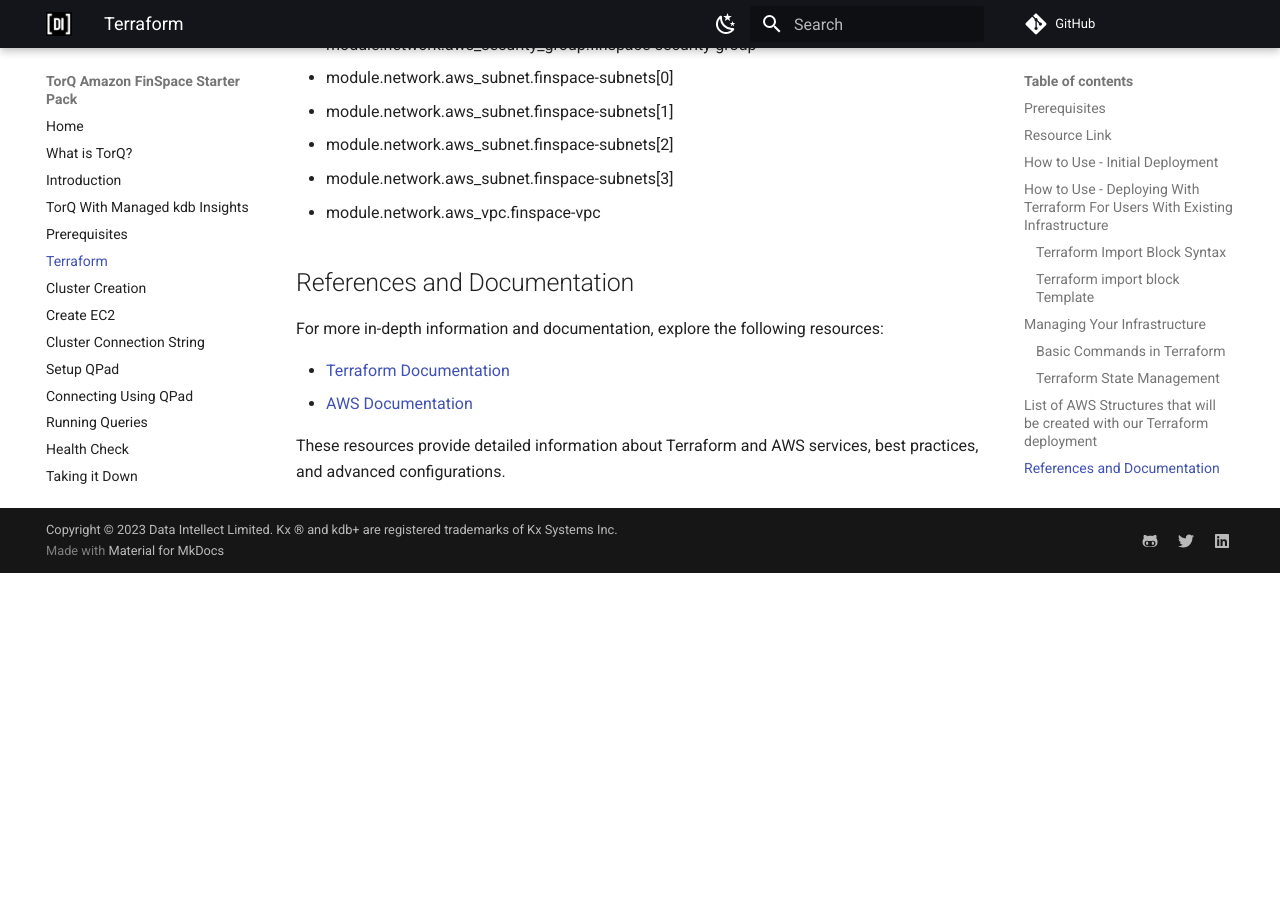
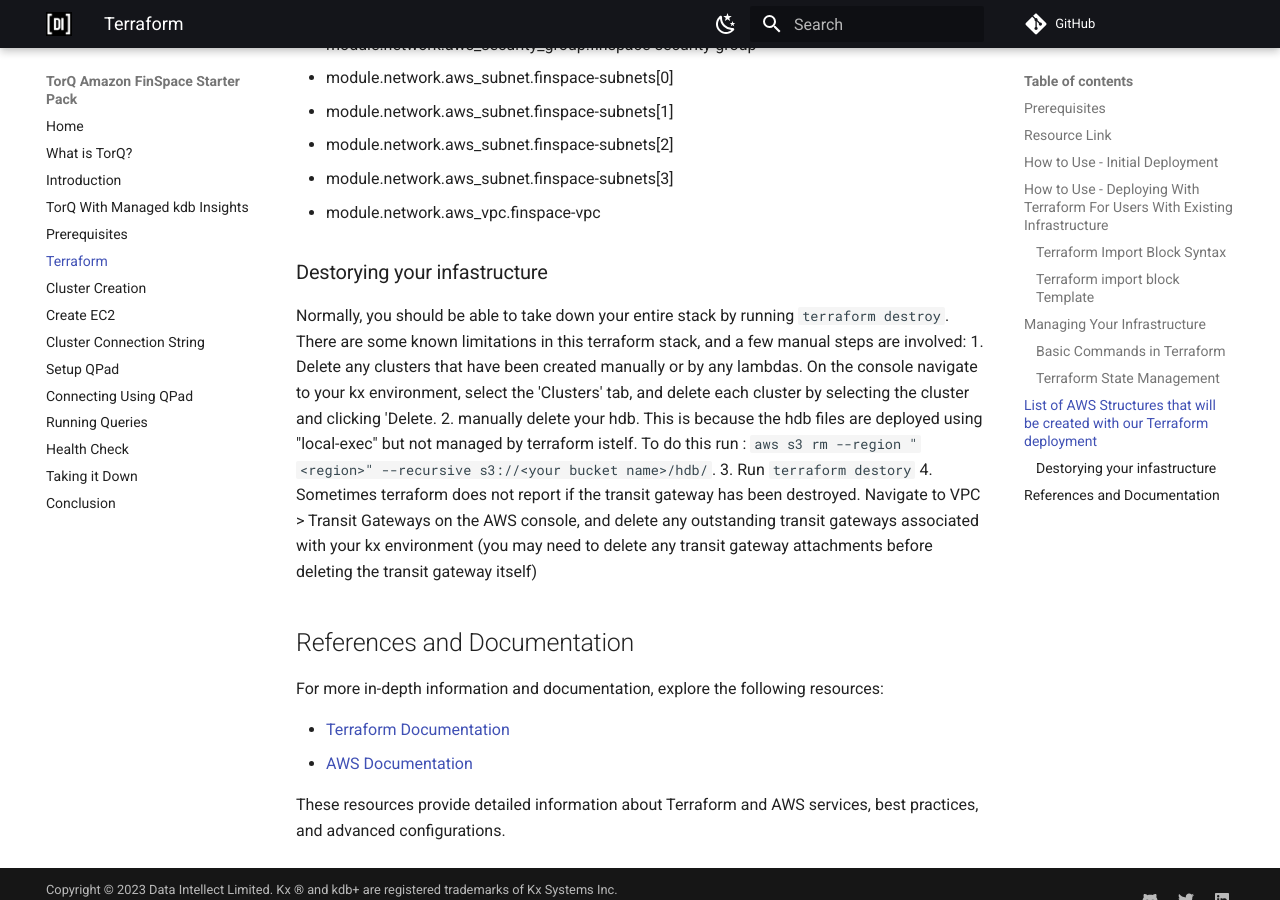
Before and after one commit to DataIntellectTech/TorQ-Amazon-FinSpace-Starter-Pack, an MkDocs documentation site: the page built from docs/05-terraform.md, in a window 1280 px wide and 900 px high, scrolled down 8103 px. Built offline with MkDocs 1.6.1 and Material for MkDocs 9.7.7, drawn with Linux system fonts in a browser that asks for light colours; comment, search, counter and statistics services are not loaded; before the commit the page ends 8676 px from its top, so only the background shows below that.

Commit message:
instructions on destory

```diff
--- a/docs/05-terraform.md
+++ b/docs/05-terraform.md
@@ -200,6 +200,14 @@
 * module.network.aws_subnet.finspace-subnets[3]
 * module.network.aws_vpc.finspace-vpc
 
+### Destorying your infastructure
+
+Normally, you should be able to take down your entire stack by running `terraform destroy`. There are some known limitations in this terraform stack, and a few manual steps are involved:
+1. Delete any clusters that have been created manually or by any lambdas. On the console navigate to your kx environment, select the 'Clusters' tab, and delete each cluster by selecting the cluster and clicking 'Delete.
+2. manually delete your hdb. This is because the hdb files are deployed using "local-exec" but not managed by terraform istelf. To do this run : `aws s3 rm --region "<region>" --recursive s3://<your bucket name>/hdb/`.
+3. Run `terraform destory`
+4. Sometimes terraform does not report if the transit gateway has been destroyed. Navigate to VPC > Transit Gateways on the AWS console, and delete any outstanding transit gateways associated with your kx environment (you may need to delete any transit gateway attachments before deleting the transit gateway itself)
+
 ## References and Documentation
 
 For more in-depth information and documentation, explore the following resources:
```
